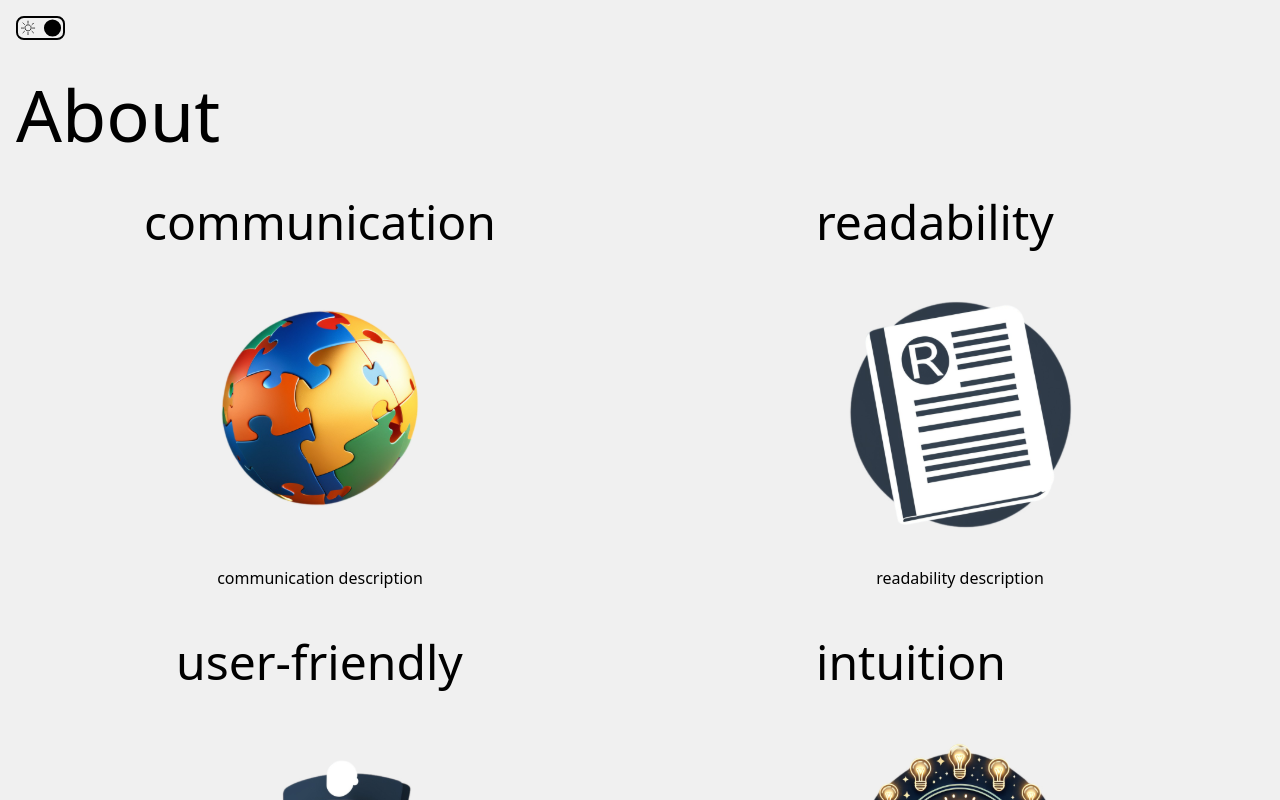
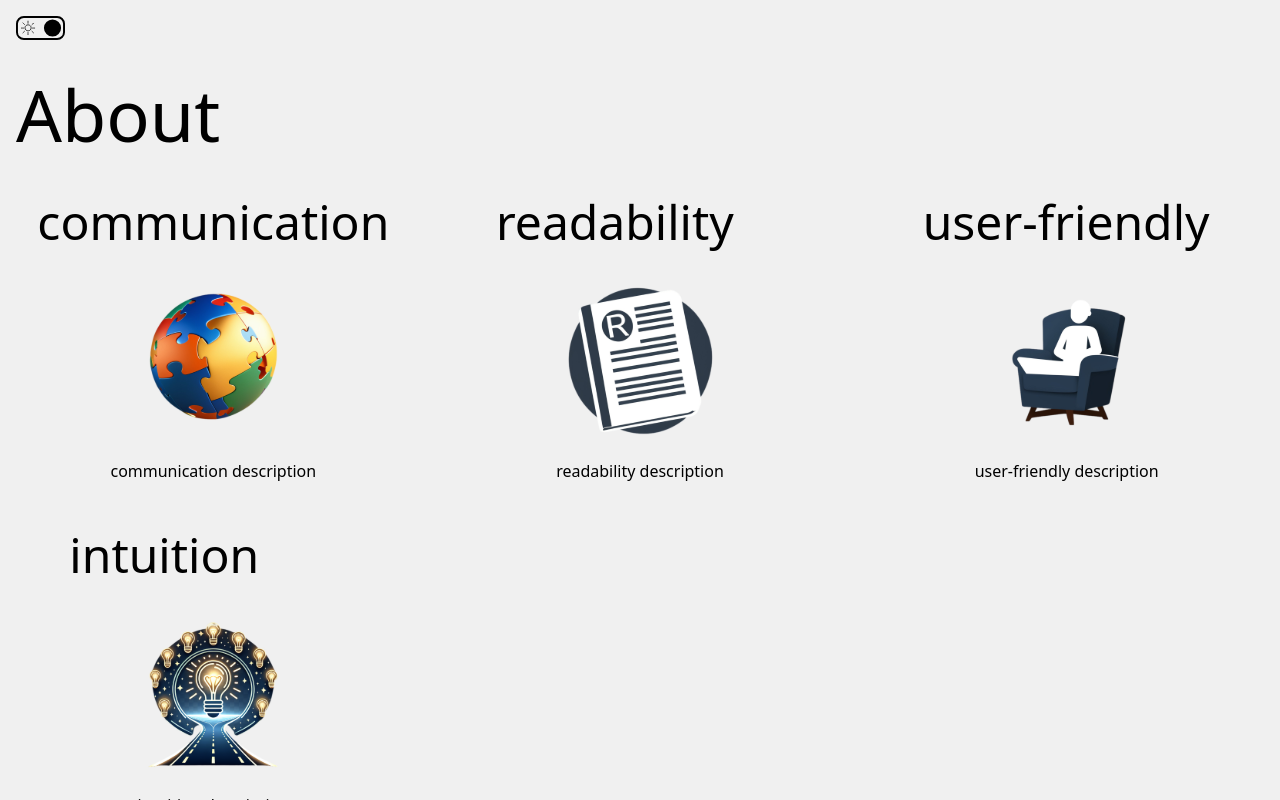
Before and after one commit to PisoDev77/PisoDev77.github.io, a React (Vite) app: page / in a window 1280 px wide. Shown: the top 800 px of the page. Built offline with nearby package versions, Linux system fonts and the light colour scheme; the HTML template or start-up script is replaced by a standard one.

Commit message:
feat: add screen size "lg" as desktop size

```diff
--- a/src/App.tsx
+++ b/src/App.tsx
@@ -6,7 +6,7 @@ function App() {
 	return (
 		<main>
 			<Header />
-			<section className='grid grid-cols-1 sm:grid-cols-2'>
+			<section className='grid grid-cols-1 sm:grid-cols-2 lg:grid-cols-3'>
 				<Heading1>About</Heading1>
 				<ImageCaption name='communication' />
 				<ImageCaption name='readability' />
--- a/src/components/Headings/props.ts
+++ b/src/components/Headings/props.ts
@@ -2,4 +2,4 @@ export interface headingProps {
 	children: string;
 }
 
-export const baseClassName = 'p-4 min-w-80 col-span-1 sm:col-span-2 ';
+export const baseClassName = 'p-4 min-w-80 col-span-1 sm:col-span-2 lg:col-span-3 ';
--- a/tailwind.config.js
+++ b/tailwind.config.js
@@ -16,6 +16,7 @@ export default {
 		screens: {
 			sm: '480px',
 			md: '768px',
+			lg: '1280px',
 		},
 		fontFamily: {
 			ibm: ['IBM', 'sans-serif'],
```
